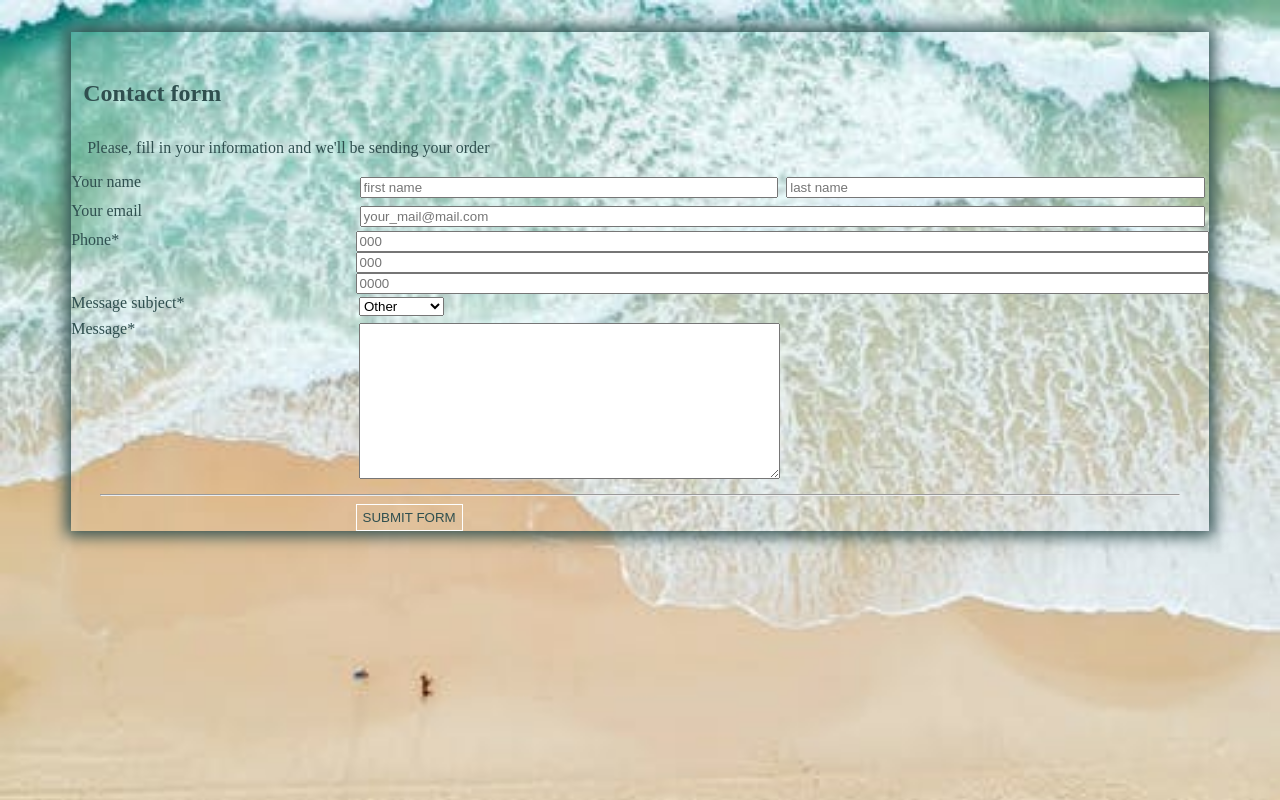
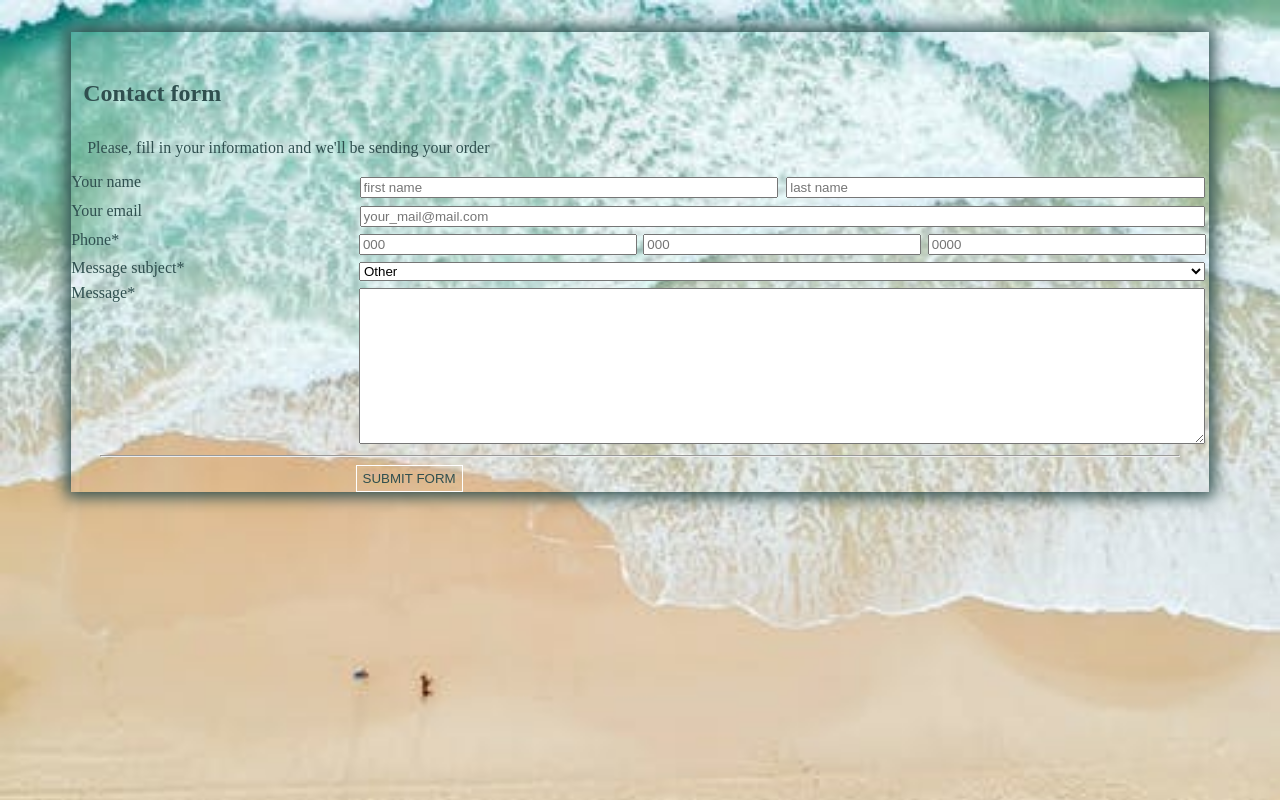
Before and after one commit to OlgaZP/js-dom-home, a plain HTML site: page pages/validation.html in a window 1280 px wide. Drawn offline with Linux system fonts and the light colour scheme.

Commit message:
after discussion

```diff
--- a/css/validation.css
+++ b/css/validation.css
@@ -54,8 +54,8 @@ input {
     /* padding: 0.25em 0.5em; */
     /* margin:0 0.25em;  */
     /* margin-left: auto; */
-    /* display: flex;
-    justify-content: space-between; */
+    display: flex;
+    justify-content: space-between;
 }
 
 .input-element {
--- a/pages/validation.html
+++ b/pages/validation.html
@@ -17,10 +17,9 @@
             <div class="input-line">
                 <div class="input-label"><label>Your name</label></div>
                 <div class="input-elements">
-                    <div class="input-line">
                     <div class="input-element"><input type="text" id="firstName" placeholder="first name"></div>
                     <div class="input-element"><input type="text" id="lastName" placeholder="last name"></div>
-                    </div>
+
                 </div>
             </div>
             <div class="input-line">
@@ -32,9 +31,9 @@
             <div class="input-line">
                 <div class="input-label"><label>Phone*</label></div>
                 <div class="input-elements">
-                    <input type="number" name="phoneCode1" id="phoneCode1" placeholder="000" required>
-                    <input type="number" name="phoneCode2" id="phoneCode2" placeholder="000" required>
-                    <input type="number" name="phoneNumber" id="phoneNumber" placeholder="0000" required>
+                    <input class="input-element" type="number" name="phoneCode1" id="phoneCode1" placeholder="000" required>
+                    <input class="input-element" type="number" name="phoneCode2" id="phoneCode2" placeholder="000" required>
+                    <input class="input-element" type="number" name="phoneNumber" id="phoneNumber" placeholder="0000" required>
                 </div>
             </div>
             <div class="input-line">
@@ -51,7 +50,7 @@
             <div class="input-line">
                 <div class="input-label"><label for="message">Message*</label></div>
                 <div class="input-elements">
-                    <textarea class="input-element" rows="10" cols="50" id="message"></textarea>
+                    <textarea class="input-element" rows="10" cols="30" id="message"></textarea>
                 </div>
             </div>
 
```
